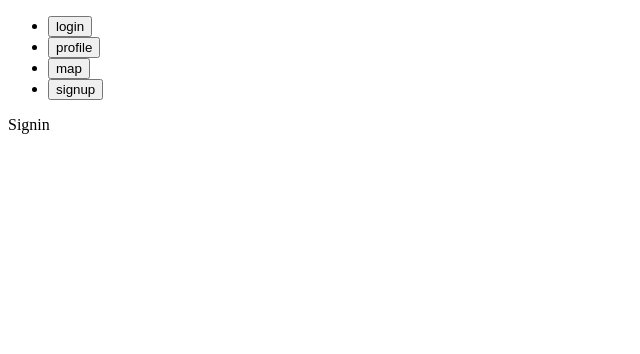
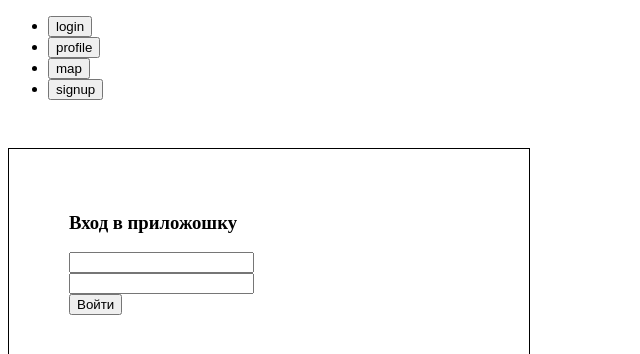
Before and after one commit to impedance/loft-taxi, a React (Create React App) app: page / in a window 1280 px wide. Shown: the top 354 px of the page, without its empty margins (0-640 px from the left). Built offline with nearby package versions, Linux system fonts and the light colour scheme.

Commit message:
finish first HW

```diff
--- a/package.json
+++ b/package.json
@@ -6,6 +6,7 @@
     "@testing-library/jest-dom": "^4.2.4",
     "@testing-library/react": "^9.3.2",
     "@testing-library/user-event": "^7.1.2",
+    "prop-types": "^15.7.2",
     "react": "^16.12.0",
     "react-dom": "^16.12.0",
     "react-scripts": "3.3.0",
--- a/src/App.tsx
+++ b/src/App.tsx
@@ -22,7 +22,7 @@ const App = () => {
       case 'signup':
         return <SignUp onPathChange={onPathChange}/>;
       default:
-        return <Signin />;
+        return <Signin onPathChange={onPathChange}/>;
     }
   }
   return (
--- a/src/components/SignUp/SignUp.tsx
+++ b/src/components/SignUp/SignUp.tsx
@@ -11,15 +11,15 @@ const SignUp = ({onPathChange}: SignUpProps) => {
   const [email, setEmail] = useState('');
   const [password, setPassword] = useState('');
 
-  const onChangePassword = (e: any) => {
+  const onChangeEmail = (e: any) => {
     setEmail(e.target.value)
   }
-  const onChangeEmail= (e: any) => {
+  const onChangePassword= (e: any) => {
     setPassword(e.target.value)
   }
   const onSubmit = (e: any) => {
     e.preventDefault();
-    onPathChange('login');
+    onPathChange('map');
   }
     return (
       <div>
--- /dev/null
+++ b/src/components/Signin/Signin.css
@@ -0,0 +1,7 @@
+.signin {
+  padding: 44px 60px;
+  width: 400px;
+  margin-top: 48px;
+  margin-bottom: 48px;
+  border: double 1px black;
+}
--- a/src/components/Signin/Signin.tsx
+++ b/src/components/Signin/Signin.tsx
@@ -1,10 +1,49 @@
-import React from 'react';
+import React, { useState } from 'react';
+import './Signin.css'
 
-export interface SigninProps {}
+export interface SigninProps {
+  onPathChange: (path: string) => void;
+}
 
-const Signin: React.SFC<SigninProps> = () => {
+
+const Signin: React.SFC<SigninProps> = ({onPathChange}) => {
+  const [email, setEmail] = useState('');
+  const [password, setPassword] = useState('');
+
+  const onChangePassword = (e: any) => {
+    setPassword(e.target.value);
+  }
+
+  const onChangeEmail = (e: any) => {
+    setEmail(e.target.value);
+  }
+
+  const onSubmit =(e: any) => {
+    e.preventDefault();
+    onPathChange('map');
+  }
+
   return (
-    <div>Signin</div>
+    <div className='signin'>
+      <h3>Вход в приложошку </h3>
+    <form>
+      <input
+        name="email"
+        value={email}
+        onChange={onChangeEmail}
+        className="form-control">
+
+      </input>
+      <br />
+      <input
+        name="password"
+        value={password}
+        onChange={onChangePassword}
+        className="form-control">
+      </input>
+    </form>
+    <button onClick={onSubmit}>Войти</button>
+    </div>
   )
 }
 
```
Also changed, not shown: 2 other files (tests, documents, lock files or other folders).
